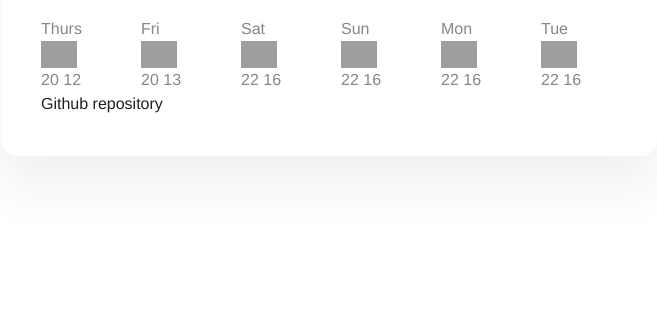
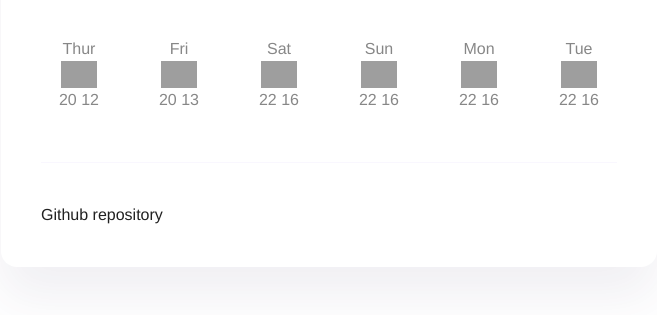
Before and after one commit to MaurineJebiwott/vanilla-weather-app, a plain HTML site: page index.html in a window 1280 px wide. Shown: the part 327-642 px from the top of the page, without its empty margins (311-968 px from the left). Drawn offline with nearby package versions, Linux system fonts and the light colour scheme; no server answers; grey boxes are pictures that could not be loaded.

Commit message:
added a css styling to the forecast html structure

```diff
--- a/index.html
+++ b/index.html
@@ -63,7 +63,7 @@
           <div class="weather-forecast">
             <div class="row">
               <div class="col-2">
-                <div>Thurs</div>
+                <div>Thur</div>
                 <div>
                   <img
                     src="https://openweathermap.org/img/wn/10d@2x.png"
--- a/src/style.css
+++ b/src/style.css
@@ -113,5 +113,8 @@ h1 {
 }
 .weather-forecast {
   margin-top: 20px;
-  text-align: centre;
+  border-bottom: 1px solid #f9f7fe;
+  margin: 40px 0;
+  padding-bottom: 50px;
+  text-align: center;
 }
```
